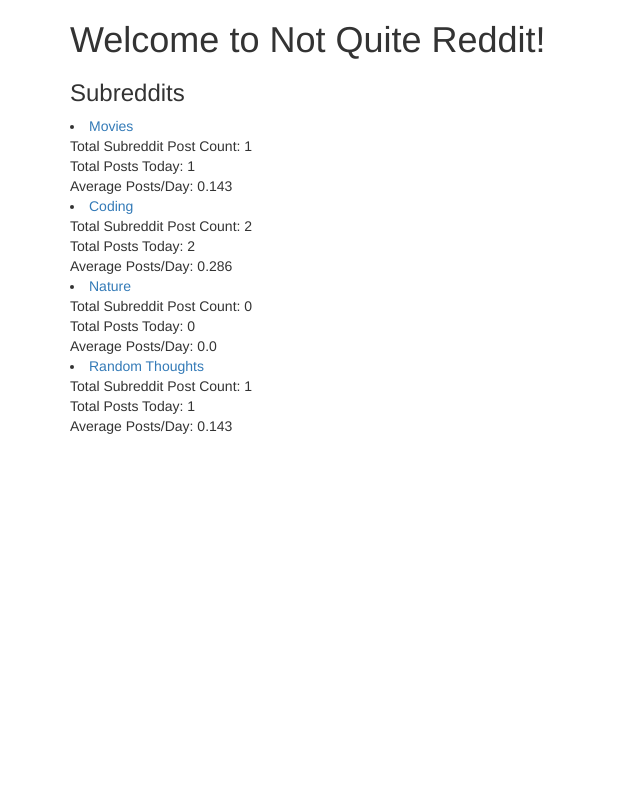
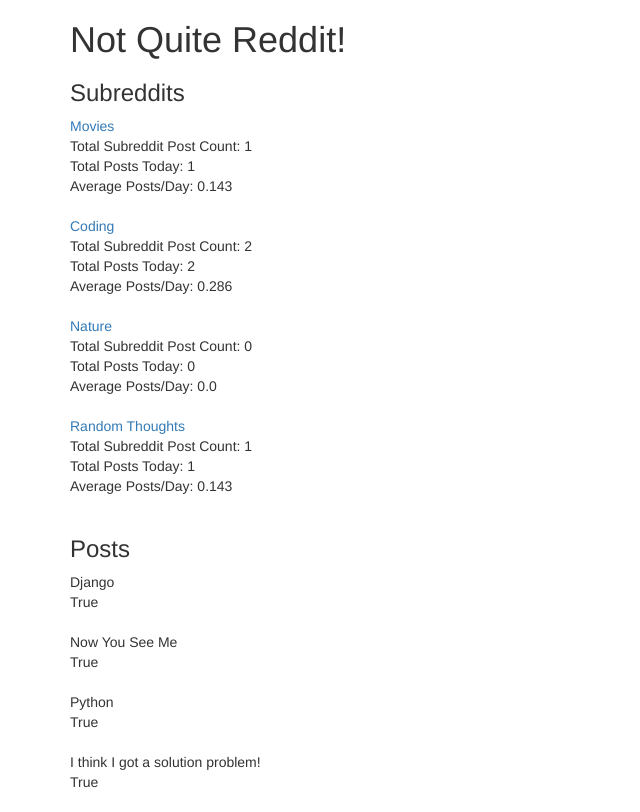
Before and after one commit to rallen0150/reddit_lite, a Django app: page / in a window 1280 px wide. Shown: the whole page, without its empty margins (0-640 px from the left). Before the commit the page ends 434 px from the top, so only its background shows below. Run offline with Django 3.2, Linux system fonts and the light colour scheme; data comes from the database, SQL or seed files in the repository; some libraries are stand-ins or nearby versions.

Commit message:
got the if posted between 24 hr

```diff
--- a/app/models.py
+++ b/app/models.py
@@ -1,6 +1,6 @@
 from django.db import models
 from django.contrib.auth.models import User
-import datetime
+from datetime import datetime, timedelta
 
 
 # Create your models here.
@@ -12,17 +12,17 @@
     def __str__(self):
         return self.name
 
-    @property
+
     def current_count(self):
         return Post.objects.filter(subreddit=self).count()
 
     def today_count(self):
-        x = datetime.datetime.now() - datetime.timedelta(days=1)
-        return Post.objects.filter(subreddit=self).filter(post_created__gte=x).count()
+        day = datetime.now() - timedelta(days=1)
+        return Post.objects.filter(subreddit=self).filter(post_created__gte=day).count()
 
     def daily_avg(self):
-        x = datetime.datetime.now() - datetime.timedelta(days=7)
-        return round((Post.objects.filter(subreddit=self).filter(post_created__gte=x).count())/7, 3)
+        day = datetime.now() - timedelta(days=7)
+        return round((Post.objects.filter(subreddit=self).filter(post_created__gte=day).count())/7, 3)
 
 class Post(models.Model):
     title = models.CharField(max_length=100)
@@ -37,7 +37,10 @@
         return self.title
 
     def is_recent(self):
-        pass
+        last_day = datetime.now() - timedelta(days=1)
+        if Post.objects.filter(post_created__gte=last_day):
+            return True
+
 
     def is_hot(self):
         pass
--- a/app/views.py
+++ b/app/views.py
@@ -4,6 +4,7 @@
 # Create your views here.
 def index_view(request):
     context = {
-        "all_sub": Subreddit.objects.all()
+        "all_sub": Subreddit.objects.all(),
+        "all_post": Post.objects.all()
     }
     return render(request, "index.html", context)
--- a/templates/index.html
+++ b/templates/index.html
@@ -1,17 +1,23 @@
 {% extends 'base.html' %}
 
 {% block content %}
-<h1>Welcome to Not Quite Reddit!</h1>
+<h1>Not Quite Reddit!</h1>
 
 
 <h3>Subreddits</h3>
 {% for sub in all_sub %}
-<li><a href="#">{{ sub }}</a></li>
+<a href="#">{{ sub }}</a> <br>
 Total Subreddit Post Count: {{ sub.current_count }} <br>
 Total Posts Today: {{ sub.today_count }} <br>
-Average Posts/Day: {{ sub.daily_avg }}
+Average Posts/Day: {{ sub.daily_avg }} <br>
+<br>
 {% endfor %}
 
-
+<h3>Posts</h3>
+{% for posts in all_post %}
+{{ posts }} <br>
+{{ posts.is_recent }} <br>
+<br>
+{% endfor %}
 
 {% endblock %}
```
